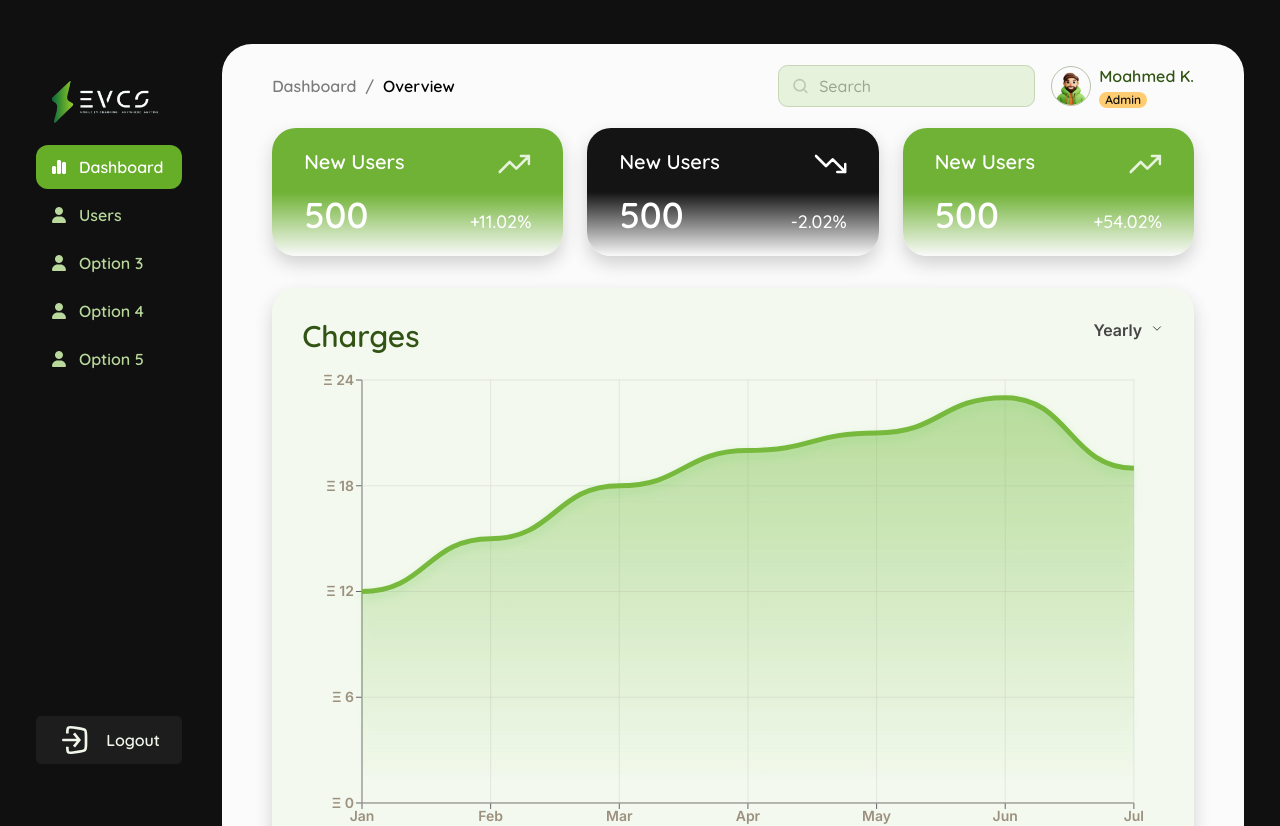
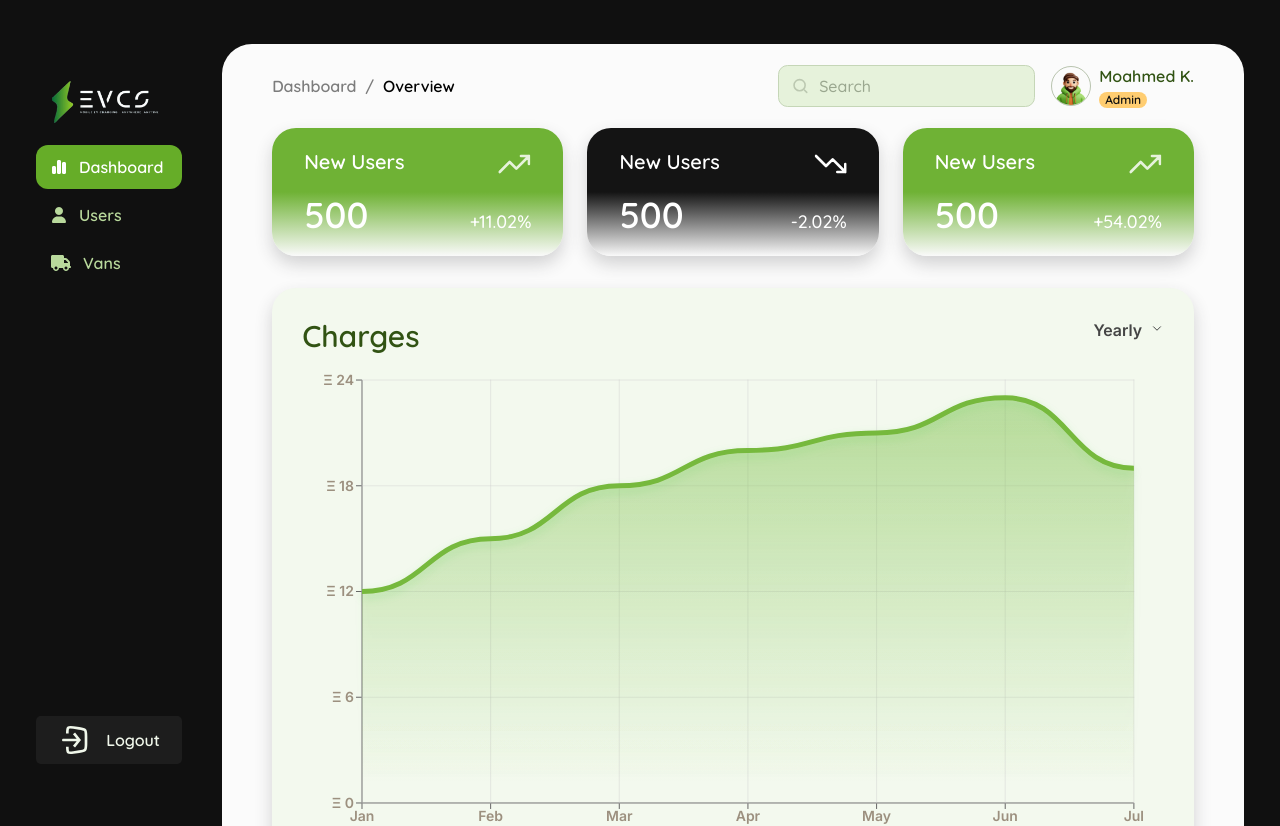
Before and after one commit to mahmoud-alaa1/EVCS-Dashboard, a React (Vite) app: page /overview in a window 1280 px wide. Shown: the top 826 px of the page. Built offline with nearby package versions, Linux system fonts and the light colour scheme.

Commit message:
Add Vans page and update SideNav component

```diff
--- a/src/App.tsx
+++ b/src/App.tsx
@@ -4,6 +4,7 @@ import Overview from "./pages/Overview";
 import Users from "./pages/Users";
 import Login from "./pages/Login";
 import PageNotFound from "./pages/PageNotFound";
+import Vans from "./pages/Vans";
 
 function App() {
   return (
@@ -14,6 +15,7 @@ function App() {
           <Route path="overview" element={<Overview />} />
           <Route path="users" element={<Users />} />
           <Route path="users/:userId" element={<Users />} />
+          <Route path="vans" element={<Vans />} />
         </Route>
         <Route path="login" element={<Login />} />
         <Route path="*" element={<PageNotFound />} />
--- a/src/components/SideNav.tsx
+++ b/src/components/SideNav.tsx
@@ -1,5 +1,6 @@
-import RectangularStatistics from "../icons/Charts";
+import Charts from "../icons/Charts";
 import User from "../icons/User";
+import Van from "../icons/Van";
 import NavItemLink from "../ui/NavItemLink";
 export default function SideNav() {
   return (
@@ -7,7 +8,7 @@ export default function SideNav() {
       <ul className="flex flex-col justify-between gap-1">
         <li>
           <NavItemLink to={"overview"}>
-            <RectangularStatistics />
+            <Charts />
             Dashboard
           </NavItemLink>
         </li>
@@ -18,21 +19,9 @@ export default function SideNav() {
           </NavItemLink>
         </li>
         <li>
-          <NavItemLink to={"Option3"}>
-            <User />
-            Option 3
-          </NavItemLink>
-        </li>
-        <li>
-          <NavItemLink to={"Option4"}>
-            <User />
-            Option 4
-          </NavItemLink>
-        </li>
-        <li>
-          <NavItemLink to={"Option5"}>
-            <User />
-            Option 5
+          <NavItemLink to={"vans"}>
+            <Van />
+            Vans
           </NavItemLink>
         </li>
       </ul>
--- /dev/null
+++ b/src/pages/Vans.tsx
@@ -0,0 +1,7 @@
+import React from 'react'
+
+export default function Vans() {
+  return (
+    <div>Vans</div>
+  )
+}
```
